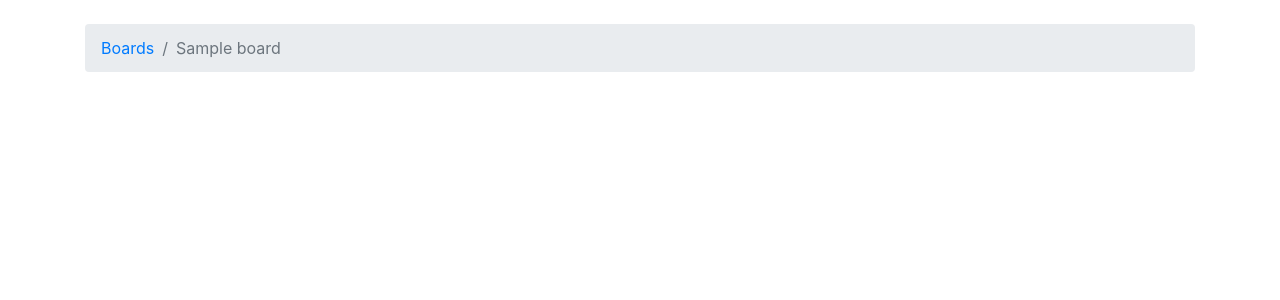
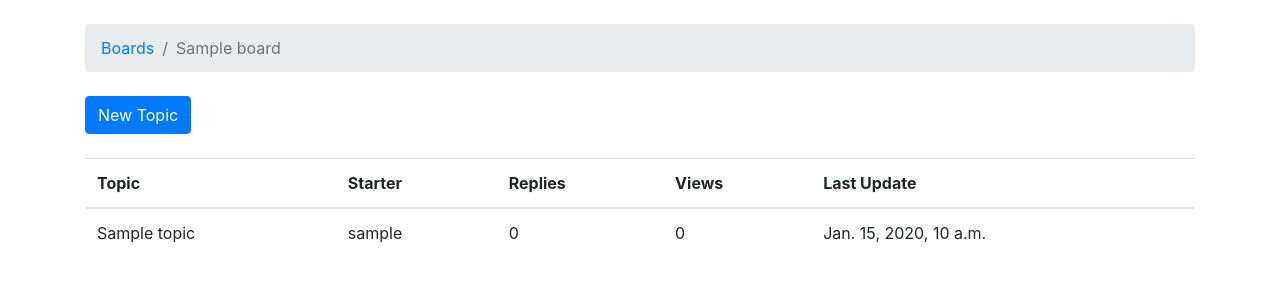
Before and after one commit to raunaqjain/forums, a Django app: page /boards/1/ in a window 1280 px wide. Shown: the part 56-356 px from the top of the page. Run offline with Django 3.2, Linux system fonts and the light colour scheme; tables that the repository leaves empty hold one stand-in row (values such as "Sample post"); some libraries are stand-ins or nearby versions.

Commit message:
Update new topics page

```diff
--- a/boards/models.py
+++ b/boards/models.py
@@ -22,6 +22,6 @@ class Posts(models.Model):
     message = models.CharField(max_length=4000)
     topic = models.ForeignKey(Topic, related_name='posts', on_delete=models.CASCADE)
     created_at = models.DateTimeField(auto_now_add=True)
-    updated_at = models.DateTimeField()
+    updated_at = models.DateTimeField(null=True)
     created_by = models.ForeignKey(User, related_name='posts', on_delete=models.CASCADE)
     updated_by = models.ForeignKey(User, null=True, related_name='+', on_delete=models.CASCADE)
--- a/boards/views.py
+++ b/boards/views.py
@@ -1,6 +1,7 @@
-from django.shortcuts import render, get_object_or_404
+from django.shortcuts import render, get_object_or_404, redirect
 from django.http import HttpResponse
-from .models import Board
+from django.contrib.auth.models import User
+from .models import Board, Topic, Posts
 # Create your views here.
 
 
@@ -16,4 +17,23 @@ def board_topics(request, pk):
 
 def new_topic(request, pk):
     board = get_object_or_404(Board, pk=pk)
+    if request.method == 'POST':
+        subject = request.POST['subject']
+        message = request.POST['message']
+
+        user = User.objects.first()
+
+        topic = Topic.objects.create(
+            subject=subject,
+            board=board,
+            starter=user
+        )
+
+        post = Posts.objects.create(
+            message=message,
+            topic=topic,
+            created_by=user
+        )
+        return redirect('board_topics', pk=board.pk)
+
     return render(request, 'new_topic.html', {'board': board})
--- a/templates/topics.html
+++ b/templates/topics.html
@@ -8,4 +8,30 @@
 {% endblock %}
 
 {% block content %}
+    <div class="mb-4">
+    <a href="{% url 'new_topic' board.pk %}" class="btn btn-primary">New Topic</a>
+    </div>
+
+    <table class="table">
+    <thead class="thead-inverse">
+    <tr>
+        <th>Topic</th>
+        <th>Starter</th>
+        <th>Replies</th>
+        <th>Views</th>
+        <th>Last Update</th>
+    </tr>
+    </thead>
+    <tbody>
+    {% for topic in board.topics.all %}
+    <tr>
+        <td>{{ topic.subject }}</td>
+        <td>{{ topic.starter.username }}</td>
+        <td>0</td>
+        <td>0</td>
+        <td>{{ topic.last_updated }}</td>
+    </tr>
+    {% endfor %}
+    </tbody>
+    </table>
 {% endblock %}
```
Also changed, not shown: boards/migrations/0002_auto_20200603_0201.py (added).
